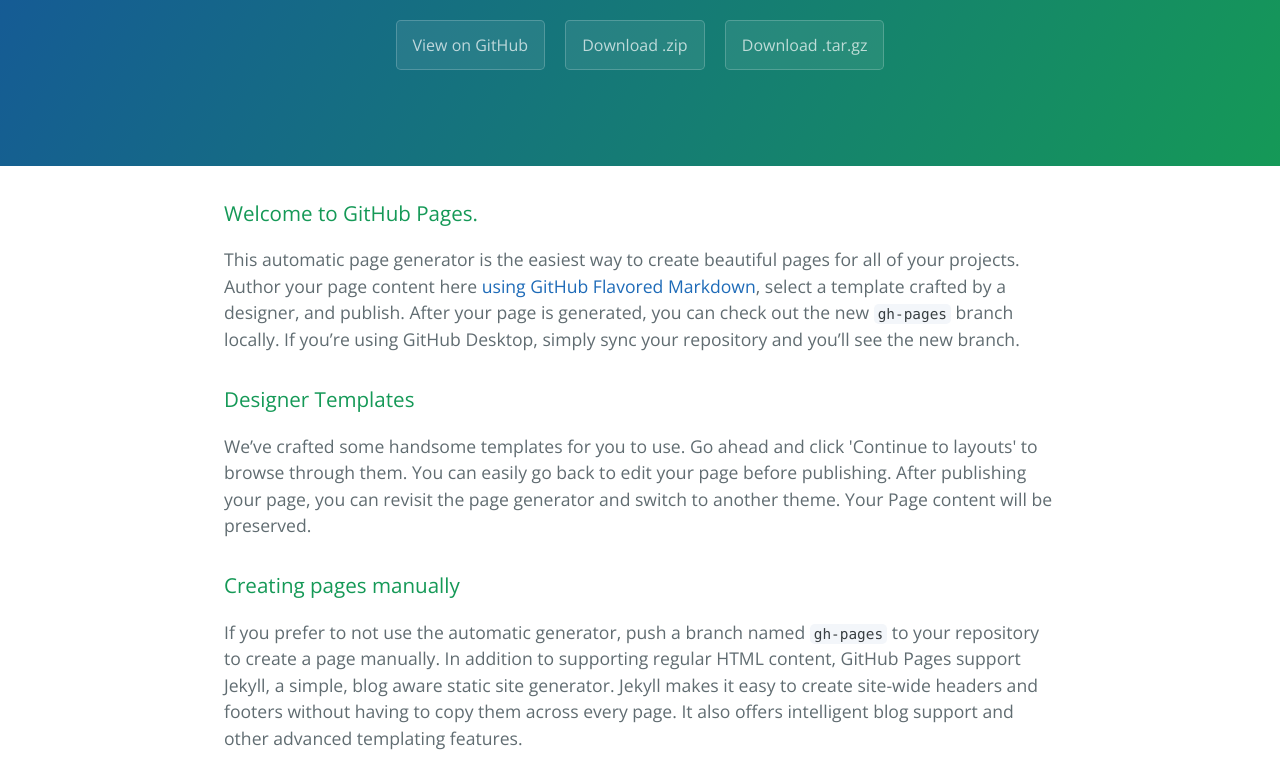
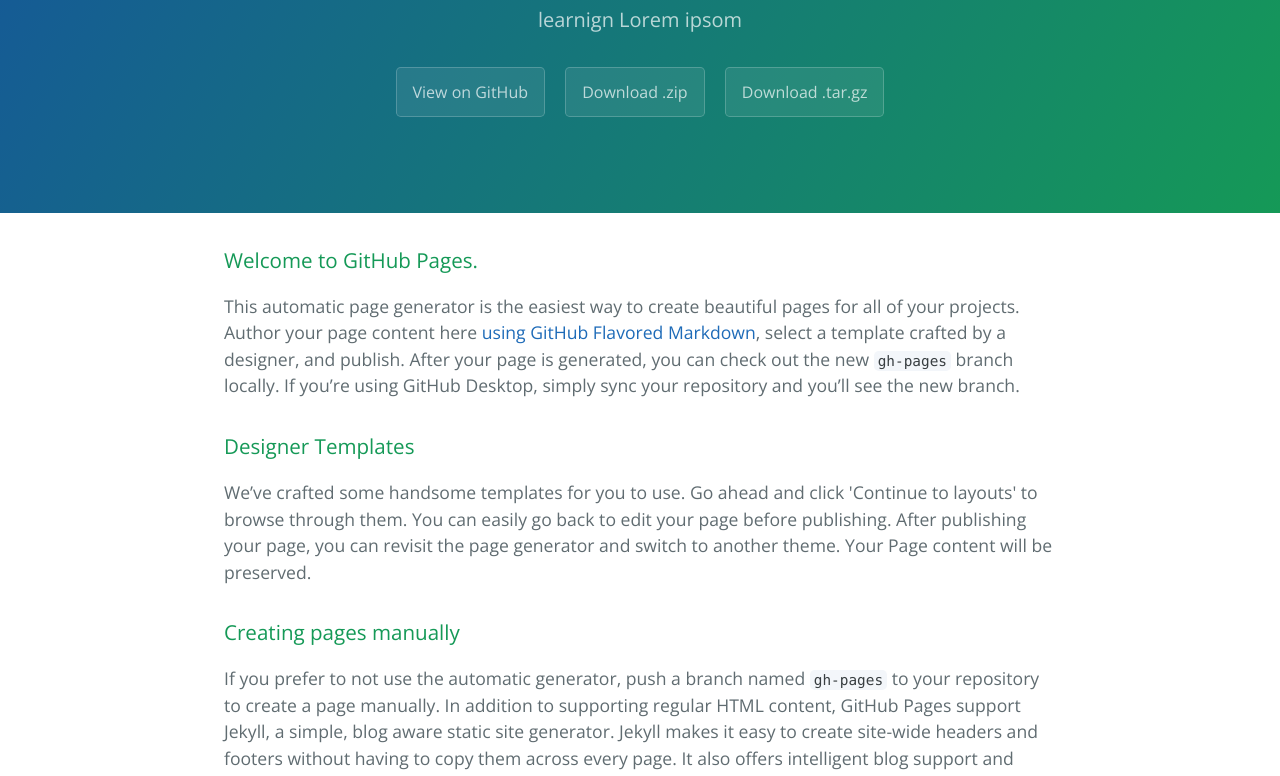
Before and after one commit to maimai-ranger/HUBBA-Academy, a plain HTML site: page index.html in a window 1280 px wide. Shown: the part 170-946 px from the top of the page. Drawn offline with nearby package versions, Linux system fonts and the light colour scheme.

Commit message:
Added tagline

```diff
--- a/index.html
+++ b/index.html
@@ -12,7 +12,7 @@
   <body>
     <section class="page-header">
       <h1 class="project-name">Hubba-academy</h1>
-      <h2 class="project-tagline"></h2>
+      <h2 class="project-tagline">learnign Lorem ipsom</h2>
       <a href="https://github.com/maimai-ranger/HUBBA-Academy" class="btn">View on GitHub</a>
       <a href="https://github.com/maimai-ranger/HUBBA-Academy/zipball/master" class="btn">Download .zip</a>
       <a href="https://github.com/maimai-ranger/HUBBA-Academy/tarball/master" class="btn">Download .tar.gz</a>
```
